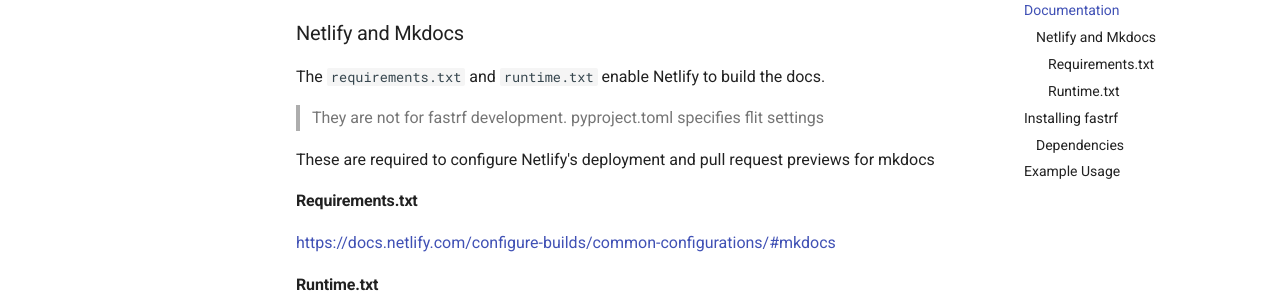
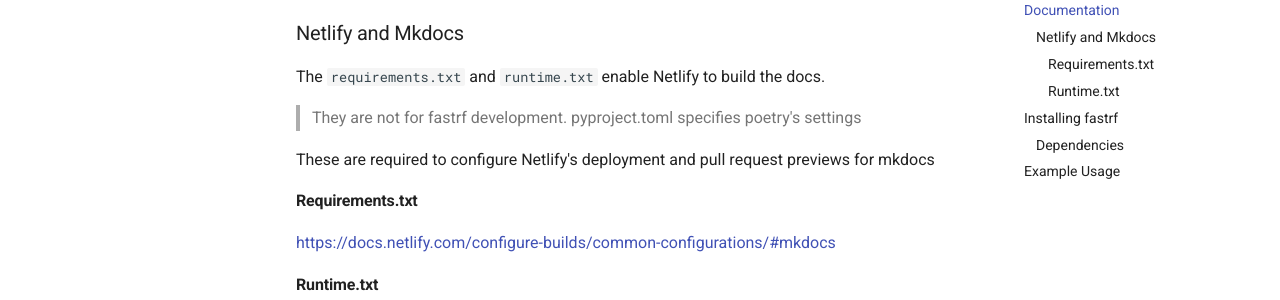
Before and after one commit to iancleary/fastrf, an MkDocs documentation site: the page built from docs/index.md, in a window 1280 px wide and 900 px high, scrolled down 1410 px. Shown: the part 152-452 px from the top of the window. Built offline with MkDocs 1.6.1 and Material for MkDocs 9.7.7, drawn with Linux system fonts in a browser that asks for light colours; comment, search, counter and statistics services are not loaded.

Commit message:
📝 Updated poetry documentation inconsistency

```diff
--- a/docs/index.md
+++ b/docs/index.md
@@ -51,7 +51,7 @@
 
 The `requirements.txt` and `runtime.txt` enable Netlify to build the docs.
 
-> They are not for fastrf development. pyproject.toml specifies flit settings
+> They are not for fastrf development. pyproject.toml specifies poetry's settings
 
 These are required to configure Netlify's deployment and pull request previews for mkdocs
 
```
Also changed, not shown: README.md (+1 -1 lines).
